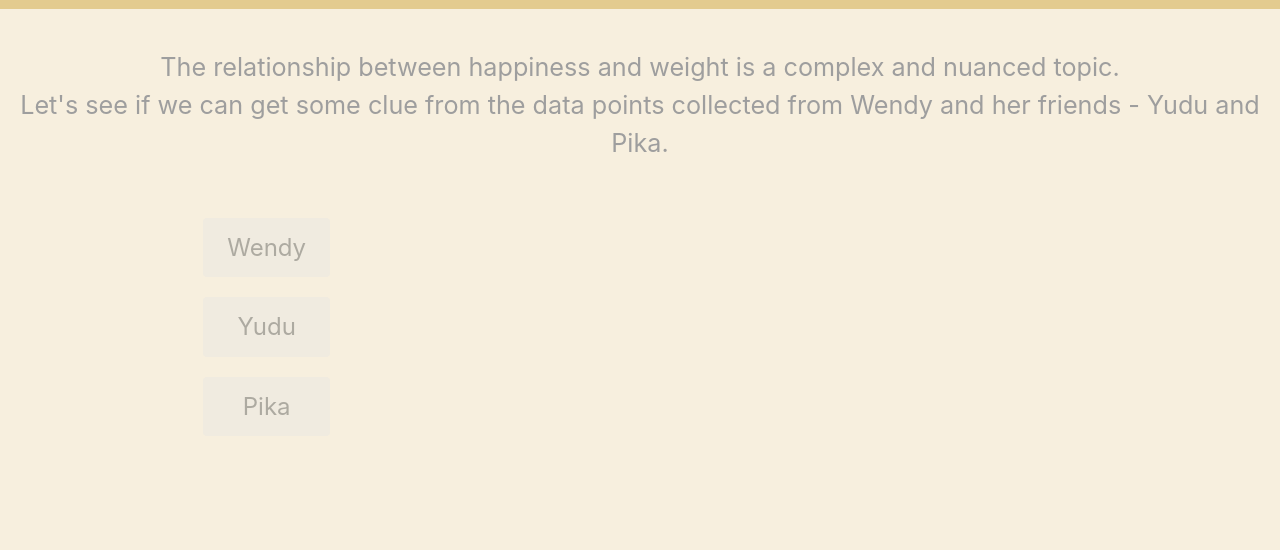
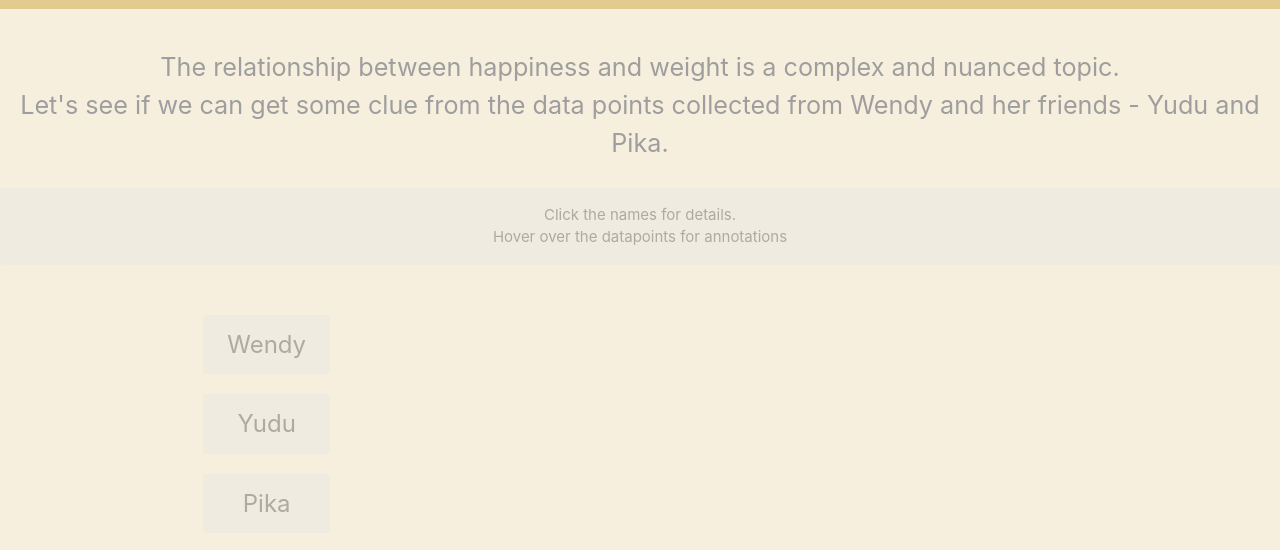
Before and after one commit to Wenfan1993/CS416, a plain HTML site: page index.html in a window 1280 px wide. Shown: the part 116-666 px from the top of the page. Drawn offline with nearby package versions, Linux system fonts and the light colour scheme.

Commit message:
add instructions

```diff
--- a/index.html
+++ b/index.html
@@ -20,6 +20,8 @@
 
     <div class="section center">
       <p class="grey-text flow-text">The relationship between happiness and weight is a complex and nuanced topic. <br>Let's see if we can get some clue from the data points collected from Wendy and her friends - Yudu and Pika.</p>
+      <p class="note">Click the names for details.<br> Hover over the datapoints for annotations</p>
+
     </div>
 
     <div class="container section">
--- a/style.css
+++ b/style.css
@@ -54,3 +54,13 @@ button{
     border: 2px solid #aaa;
     border-radius: 5px;
  }
+ .note{
+    background: #f0ebe0!important;
+    margin-bottom: 20px;
+    width: 100%;
+    padding: 16px;
+    font-size: 1em;
+    color: #ADAAA1;
+    border: 0;
+    border-radius: 4px;
+  }
```
